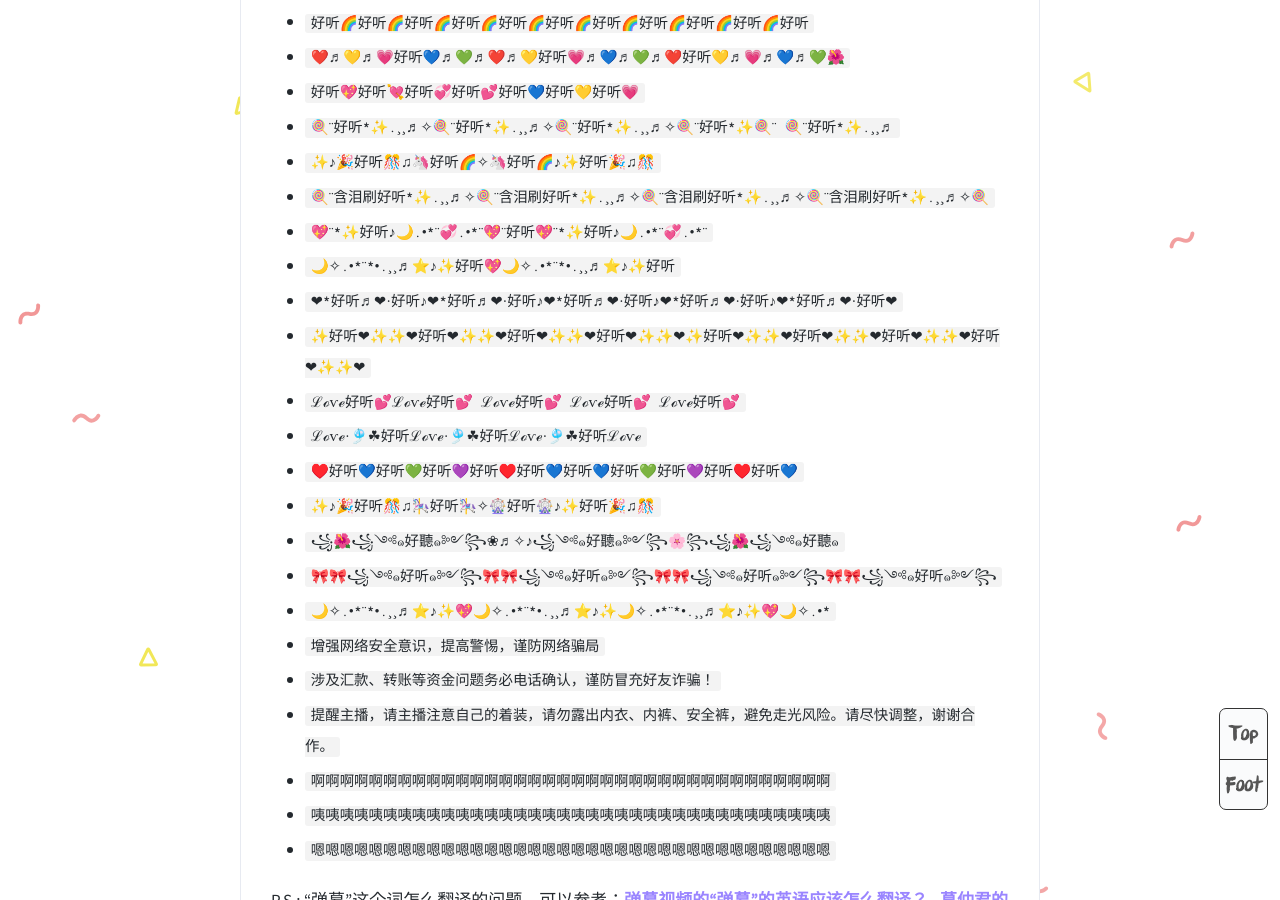
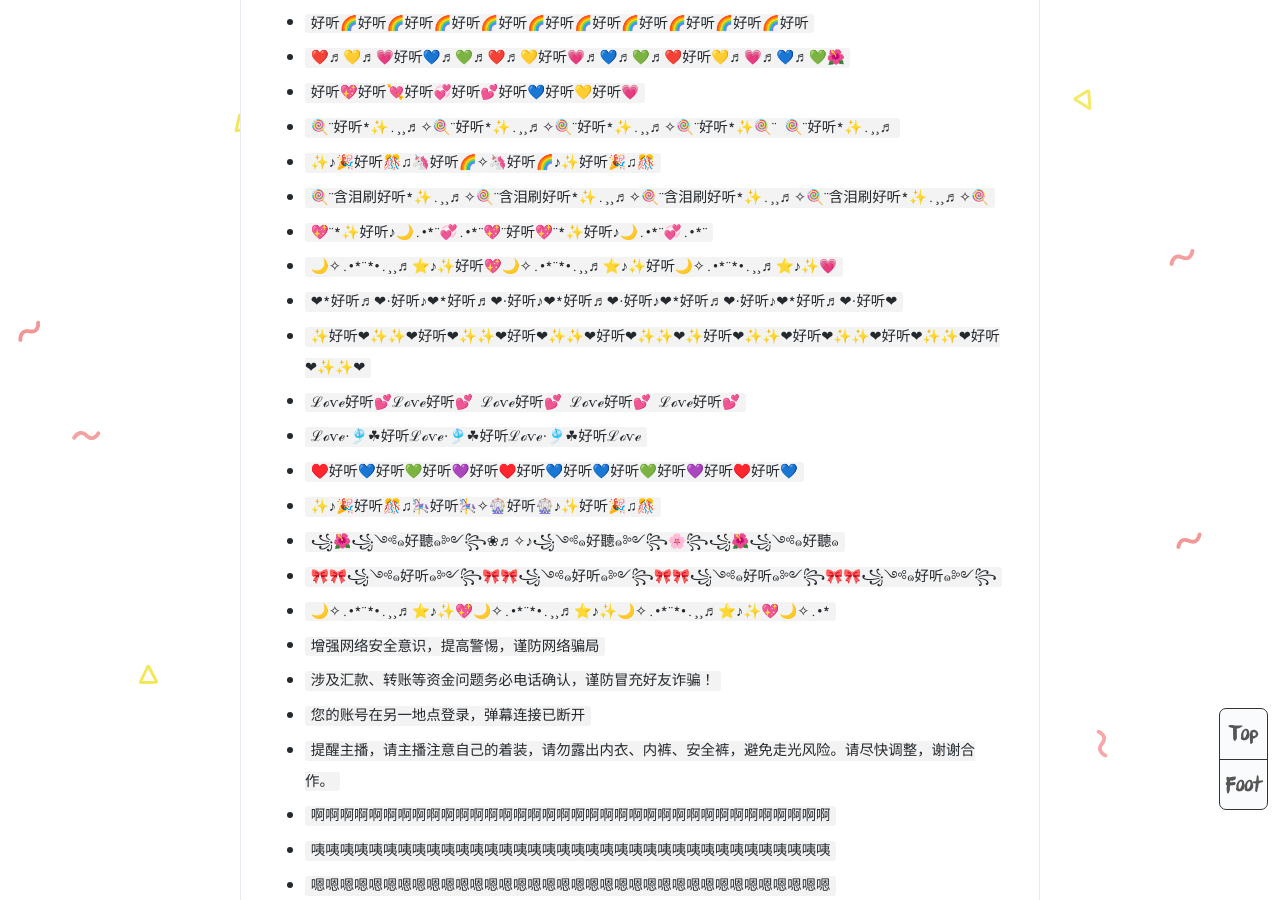
Before and after one commit to grandtanfans/grandtanfans.github.io, a Jekyll site: the page built from _posts/2020-01-11-bullet-comment-material.md, in a window 1280 px wide and 900 px high, scrolled down 906 px. Built offline with Jekyll 4.4.1, drawn with Linux system fonts in a browser that asks for light colours; comment, search, counter and statistics services are not loaded.

Commit message:
feat: update
临屏涕零，不知所言。

```diff
--- a/_posts/2020-01-11-bullet-comment-material.md
+++ b/_posts/2020-01-11-bullet-comment-material.md
@@ -25,7 +25,7 @@ tags: 常用工具
 * `✨♪🎉好听🎊♫🦄好听🌈✧🦄好听🌈♪✨好听🎉♫🎊`
 * `🍭¨含泪刷好听*✨.¸¸♬✧🍭¨含泪刷好听*✨.¸¸♬✧🍭¨含泪刷好听*✨.¸¸♬✧🍭¨含泪刷好听*✨.¸¸♬✧🍭`
 * `💖¨*✨好听♪🌙.•*¨💞.•*¨💖¨好听💖¨*✨好听♪🌙.•*¨💞.•*¨`
-* `🌙✧.•*¨*•.¸¸♬⭐♪✨好听💖🌙✧.•*¨*•.¸¸♬⭐♪✨好听`
+* `🌙✧.•*¨*•.¸¸♬⭐♪✨好听💖🌙✧.•*¨*•.¸¸♬⭐♪✨好听🌙✧.•*¨*•.¸¸♬⭐♪✨💗`
 * `❤*好听♬❤·好听♪❤*好听♬❤·好听♪❤*好听♬❤·好听♪❤*好听♬❤·好听♪❤*好听♬❤·好听❤`
 * `✨好听❤✨✨❤好听❤✨✨❤好听❤✨✨❤好听❤✨✨❤✨好听❤✨✨❤好听❤✨✨❤好听❤✨✨❤好听❤✨✨❤`
 * `ℒℴѵℯ好听💕ℒℴѵℯ好听💕 ℒℴѵℯ好听💕 ℒℴѵℯ好听💕 ℒℴѵℯ好听💕`
@@ -37,6 +37,7 @@ tags: 常用工具
 * `🌙✧.•*¨*•.¸¸♬⭐♪✨💖🌙✧.•*¨*•.¸¸♬⭐♪✨🌙✧.•*¨*•.¸¸♬⭐♪✨💖🌙✧.•*`
 * `增强网络安全意识，提高警惕，谨防网络骗局`
 * `涉及汇款、转账等资金问题务必电话确认，谨防冒充好友诈骗！`
+* `您的账号在另一地点登录，弹幕连接已断开`
 * `提醒主播，请主播注意自己的着装，请勿露出内衣、内裤、安全裤，避免走光风险。请尽快调整，谢谢合作。`
 * `啊啊啊啊啊啊啊啊啊啊啊啊啊啊啊啊啊啊啊啊啊啊啊啊啊啊啊啊啊啊啊啊啊啊啊啊`
 * `咦咦咦咦咦咦咦咦咦咦咦咦咦咦咦咦咦咦咦咦咦咦咦咦咦咦咦咦咦咦咦咦咦咦咦咦`
--- a/index.html
+++ b/index.html
@@ -3,7 +3,7 @@ layout: default
 title: 老痰酸菜面儿
 page-title: 老痰酸菜面儿
 home-title: “今天的不团建，只是为了更好地充电。”
-description: 斗鱼 2295410，痰工携手音乐区进军颜值开启全新团建活动！
+description: 斗鱼2295410 万人大主播痰萌萌携音乐区“进军”颜值开启全新团建活动！
 ---
 
 {% include header.html %}
```
